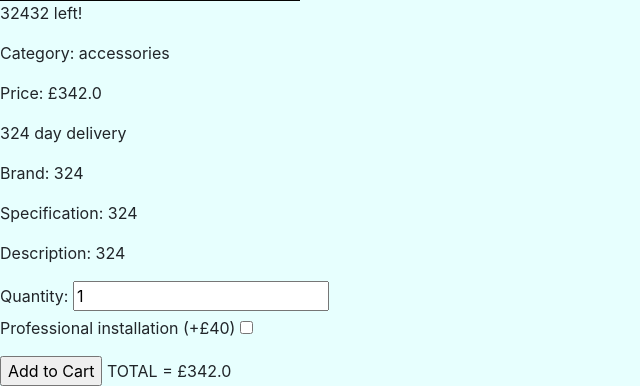
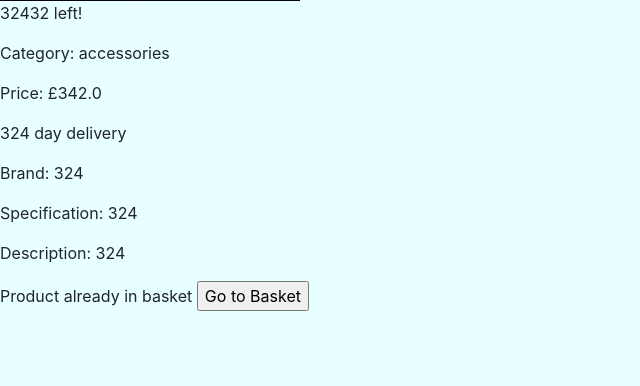
Before and after one commit to GLin04/Wmgzon, a Flask app: page /electronics/product/41 in a window 1280 px wide. Shown: the part 470-856 px from the top of the page, without its empty margins (0-640 px from the left). After the commit the page ends 781 px from the top, so only its background shows below. Run offline with Flask 3, Linux system fonts and the light colour scheme; a user stored in the database is signed in; data comes from the database, SQL or seed files in the repository.

Commit message:
feat: you can only add an item to the basket if it doesnt already exist in your basket

```diff
--- a/website/electronics.py
+++ b/website/electronics.py
@@ -1,4 +1,4 @@
-from flask import Blueprint, render_template
+from flask import Blueprint, render_template, session
 import sqlite3
 electronics = Blueprint('electronics', __name__)
 
@@ -22,12 +22,18 @@ def products():
 def product(product_id):
     conn = sqlite3.connect('wmgzon.db')
     cursor = conn.cursor()
+    user_email = session['user_email']
 
     cursor.execute("SELECT * FROM products WHERE product_id=?", (product_id,))
     product = cursor.fetchone()
+
+    cursor.execute('SELECT product_id FROM basket WHERE user_email=?', (user_email,))
+
+    product_ids = cursor.fetchall()
+    product_ids = [i[0] for i in product_ids]
 
     # close the connection
     conn.close()
 
     # render the template with the product details
-    return render_template("product.html", product=product)
+    return render_template("product.html", product=product, product_ids=product_ids)
--- a/website/templates/checkout.html
+++ b/website/templates/checkout.html
@@ -54,7 +54,11 @@
     <span>deliver to = {{ postcode }}</span>
     <input type="button" value="Change delivery information" onclick="window.location.href='/delivery_info'"/><br>
 
-    <input type="button" value="Pay" onclick="window.location.href='#'" />
+    <p> (no payment data needed as this is a test site) </p>
+    <form action="/order_confirmation" method="POST">
+        <input type="submit" value="pay"/>
+    </form>
+
 
 
 {% endblock %}
--- a/website/templates/product.html
+++ b/website/templates/product.html
@@ -17,7 +17,8 @@
         <p>Specification: {{product[7]}}</p>
         <p>Description: {{product[8]}}</p>
 
-        <form action='/add_to_basket' method="post">
+
+        <form id="add_to_basket_form" action='/add_to_basket' method="post">
             <input type="hidden" id="product_id" name="product_id" value="{{product[0]}}">
             <label for="quantity">Quantity:</label>
             <input type="number" id="quantity" name="quantity" value="1" placeholder="Quantity" oninput="calculateTotal()"/><br>
@@ -30,9 +31,27 @@
                 <input type="hidden" id="total_hidden" name="total_hidden" value="0.0">
                 <span id="total">TOTAL = £{{product[4]}}</span>
         </form>
+        <div id="go_to_basket_div">
+            <span>Product already in basket</span>
+            <input type="button" value="Go to Basket" onclick="window.location.href='/basket'"></input>
+        </div>
+
         <script>
             var price = {{product[4]}};
             var product_id = {{product[0]}};
+        </script>
+        <script>
+
+            const add_to_basket_form = document.getElementById('add_to_basket_form');
+            const go_to_basket_div = document.getElementById('go_to_basket_div');
+
+            go_to_basket_div.style.display = "none";
+
+            if ({{product_ids}}.includes({{product[0]}})) {
+                add_to_basket_form.style.display = "none";
+                go_to_basket_div.style.display = "block";
+            }
+
         </script>
     </div>
 </div>
```
Also changed, not shown: website/templates/order_confirmation.html (added, +41 -0 lines), website/views.py (+22 -0 lines).
